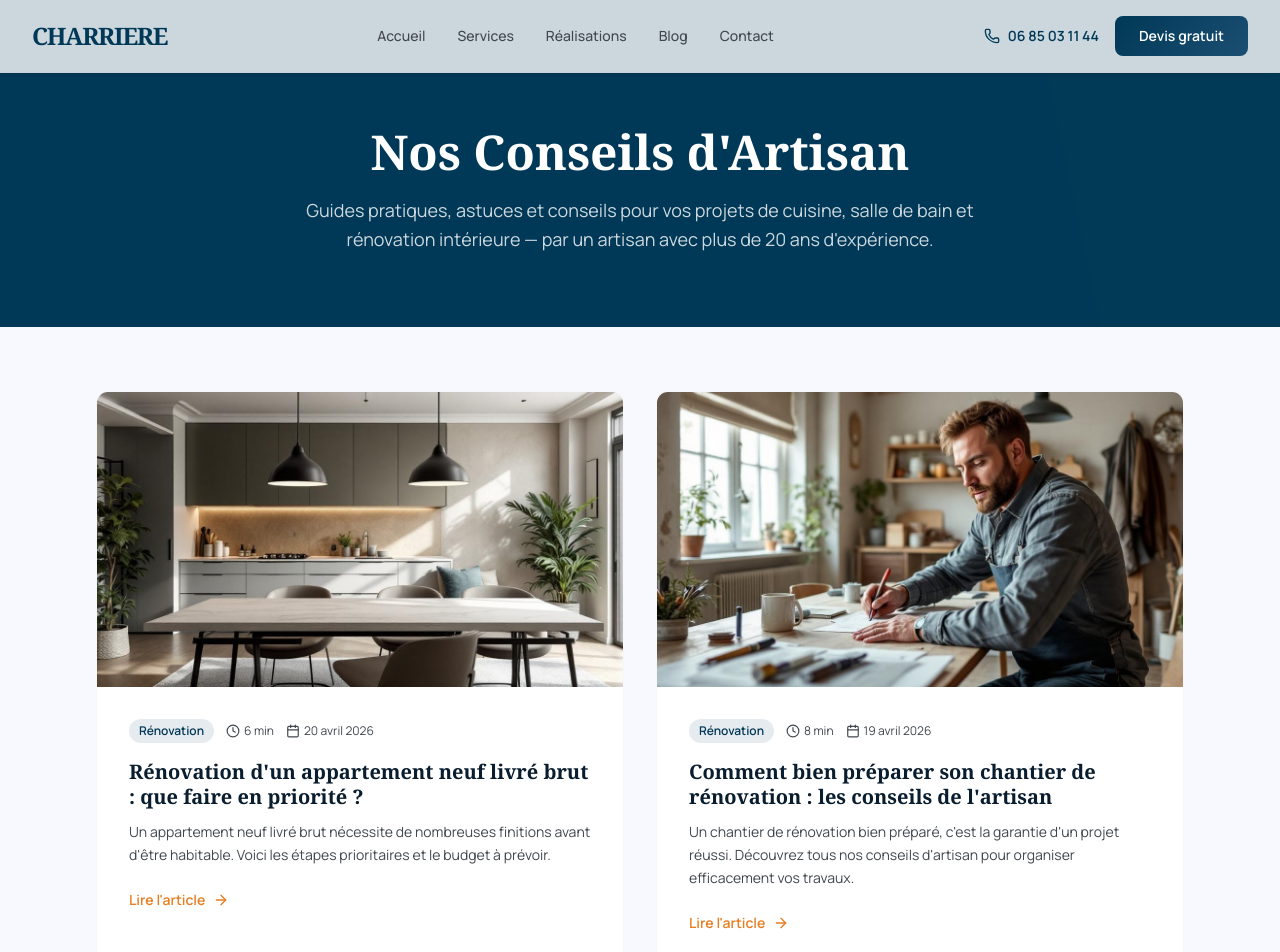
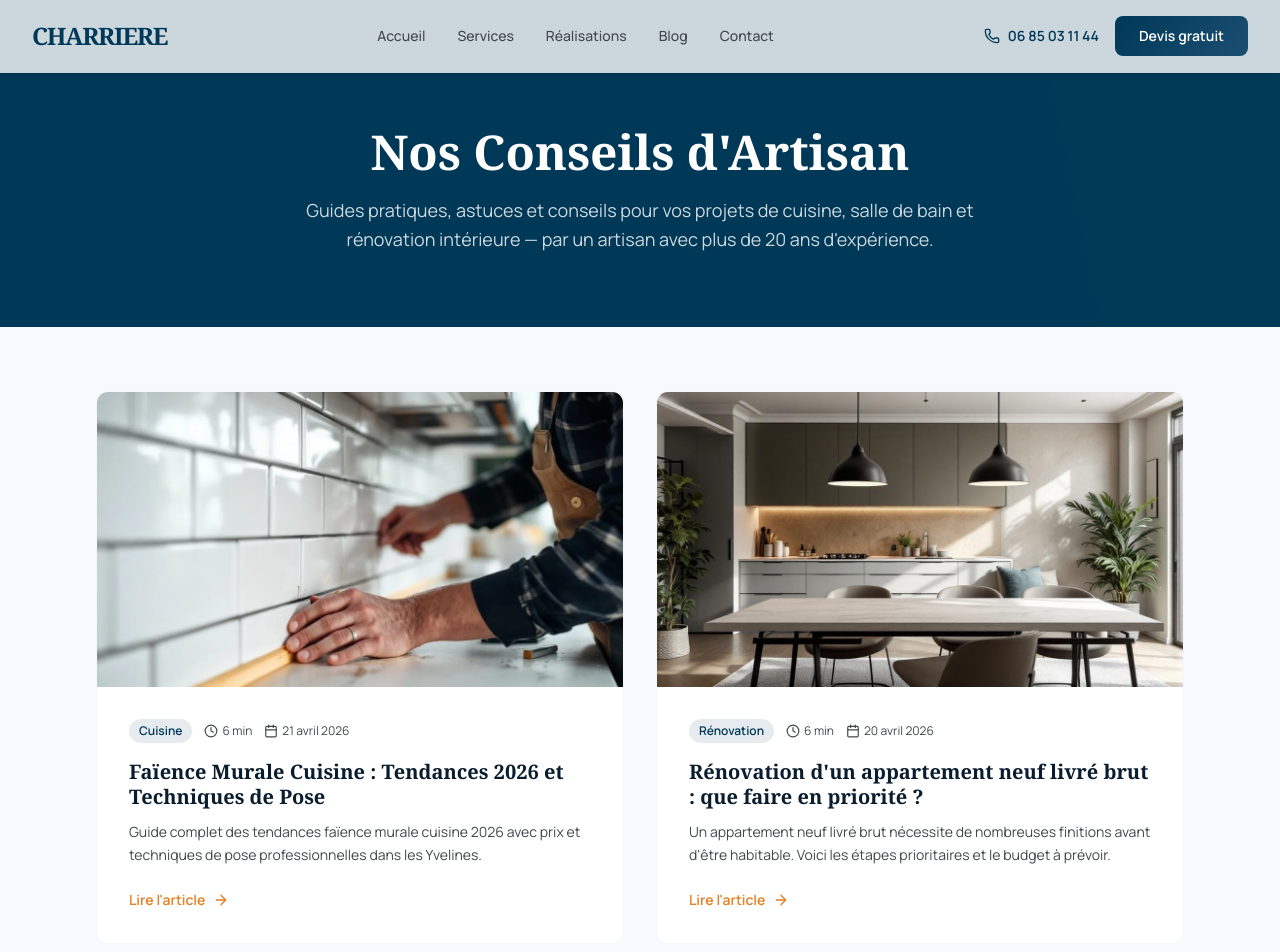
Before and after one commit to Thelastpirate1/charriere-site, a Next.js app: page /blog in a window 1280 px wide. Shown: the top 952 px of the page. Built offline with nearby package versions, Linux system fonts and the light colour scheme.

Commit message:
blog: ajout article - faience-murale-cuisine-tendances-pose-mantes-la-jolie

```diff
--- a/src/data/articles.ts
+++ b/src/data/articles.ts
@@ -15,6 +15,94 @@ export interface Article {
 
 export const articles: Article[] = [
   {
+    slug: "faience-murale-cuisine-tendances-pose-mantes-la-jolie",
+    title: "Faïence Murale Cuisine : Tendances 2026 et Techniques de Pose",
+    metaTitle: "Faïence Murale Cuisine — Tendances & Pose Zellige Métro | CHARRIERE SARL",
+    metaDescription:
+      "Découvrez les tendances faïence cuisine 2026 : zellige, métro, grand format. Prix, techniques de pose par nos artisans à Mantes-la-Jolie et Yvelines.",
+    keywords: ["faience-murale-cuisine","pose-carrelage-mural-cuisine","zellige-cuisine","carrelage-metro-cuisine","faience-grand-format","artisan-carreleur-mantes"],
+    excerpt:
+      "Guide complet des tendances faïence murale cuisine 2026 avec prix et techniques de pose professionnelles dans les Yvelines.",
+    publishedAt: "2026-04-21",
+    readTime: "6 min",
+    category: "Cuisine",
+    image: "/images/blog/faience-murale-cuisine-tendances-pose-mantes-la-jolie.webp",
+    imageAlt: "Faïence Murale Cuisine : Tendances 2026 et Techniques de Pose",
+    content: `La faïence murale transforme radicalement l'ambiance d'une cuisine. En 2026, trois tendances dominent le marché de la rénovation dans les Yvelines : le zellige artisanal, le carrelage métro revisité et les formats XXL. Chacune de ces options présente des spécificités techniques et esthétiques qui méritent une approche professionnelle.
+
+## Le Zellige : L'Élégance Artisanale en Cuisine
+
+Le zellige fait sensation dans les cuisines de Mantes-la-Jolie et des communes environnantes. Cette faïence marocaine artisanale séduit par ses irrégularités naturelles et ses reflets changeants selon la lumière.
+
+### Caractéristiques du Zellige
+
+Le zellige authentique présente une surface légèrement bombée avec des variations de teintes subtiles. Chaque carreau, façonné à la main, mesure généralement 5x5 cm ou 10x10 cm. Sa pose nécessite une expertise particulière car les épaisseurs peuvent varier légèrement d'un carreau à l'autre.
+
+Les couleurs traditionnelles incluent le blanc pur, le vert bouteille, le bleu cobalt et les tons terre. Pour une cuisine moderne à Poissy ou Saint-Germain-en-Laye, les nuances neutres comme le beige rosé ou le gris perle créent une atmosphère chaleureuse sans surcharger l'espace.
+
+### Prix et Pose du Zellige
+
+Le coût du zellige varie entre 45 et 85 euros le mètre carré fourni posé, selon la qualité et la provenance. La pose représente 40% du prix total car elle demande une grande précision. Le support doit être parfaitement plan, et l'utilisation d'une colle spéciale carrelage mural est indispensable.
+
+La technique de pose CHARRIERE SARL privilégie un joint fin de 2 à 3 mm maximum pour respecter l'esthétique traditionnelle. Le temps de séchage prolongé du zellige impose un planning de chantier adapté, généralement étalé sur trois jours pour une crédence standard.
+
+## Le Carrelage Métro : Un Classique Réinventé
+
+Le carrelage métro traverse les époques en se réinventant constamment. Dans les cuisines des Mureaux ou de Conflans-Sainte-Honorine, il apporte une touche vintage-chic particulièrement appréciée.
+
+### Évolutions Contemporaines du Métro
+
+Le format traditionnel 7,5x15 cm évolue vers des dimensions plus généreuses : 10x20 cm ou 15x30 cm. Ces nouveaux formats allongent visuellement l'espace et facilitent l'entretien quotidien. Les finitions se diversifient également : brillant classique, mat contemporain, ou relief subtil.
+
+La pose en quinconce reste la plus populaire, mais les poses verticales ou en chevron gagnent du terrain. À Sartrouville, nous observons une préférence marquée pour la pose verticale qui élance les petites cuisines.
+
+### Techniques de Pose Spécifiques
+
+La pose du métro demande une attention particulière à l'alignement. L'utilisation de croisillons adaptés garantit la régularité des joints. Pour un rendu professionnel, le démarrage doit s'effectuer par une ligne de niveau parfaitement tracée.
+
+Le coût moyen s'établit entre 25 et 45 euros le mètre carré posé, selon la qualité du carreau et la complexité de la pose. Les angles et découpes autour des prises électriques nécessitent un outillage professionnel pour éviter les éclats.
+
+## Faïence Grand Format : La Modernité Épurée
+
+Les carreaux grand format révolutionnent l'esthétique des cuisines modernes. Formats 30x90 cm, 40x120 cm ou même 60x120 cm créent des surfaces continues spectaculaires.
+
+### Avantages du Grand Format
+
+Moins de joints signifie moins d'entretien et une esthétique plus épurée. Dans une cuisine ouverte à Gargenville, un grand format imitation marbre ou béton ciré peut unifier visuellement l'espace avec le séjour.
+
+La pose grand format exige une planéité parfaite du support. Toute irrégularité se répercute sur l'alignement général. L'utilisation de plots de nivellement devient indispensable pour garantir un résultat impeccable.
+
+### Prix et Contraintes Techniques
+
+Le prix oscille entre 35 et 75 euros le mètre carré posé. La manipulation de carreaux lourds nécessite deux personnes et un équipement adapté. Les découpes se réalisent uniquement avec un matériel professionnel pour éviter les casses coûteuses.
+
+Le temps de pose s'allonge comparé aux formats traditionnels, mais le résultat final justifie cet investissement temporel supplémentaire.
+
+## Préparation du Support : Étape Cruciale
+
+Quelle que soit la faïence choisie, la préparation du support conditionne la durabilité de l'installation. Dans les maisons anciennes des Yvelines, cette étape prend une importance particulière.
+
+### Diagnostic et Préparation
+
+L'évaluation de l'ancien revêtement détermine la stratégie d'intervention. Peinture écaillée, ancien carrelage décollé ou mur humide nécessitent des traitements spécifiques avant la pose.
+
+L'application d'un primaire d'accrochage améliore considérablement l'adhérence de la colle. Cette étape, souvent négligée par les bricoleurs, représente pourtant 20% du succès de l'installation.
+
+### Étanchéité et Points Sensibles
+
+Les zones autour de l'évier et de la plaque de cuisson demandent une attention renforcée. L'utilisation de joints silicone alimentaire aux angles garantit une étanchéité durable.
+
+Les passages de gaines électriques nécessitent des découpes précises et une étanchéité parfaite pour éviter les infiltrations d'eau ou de graisse.
+
+## Entretien et Durabilité
+
+Chaque type de faïence demande un entretien adapté pour conserver son aspect d'origine. Le zellige nécessite des produits doux non acides, tandis que la faïence brillante supporte les nettoyants classiques.
+
+Les joints, points faibles de tout carrelage mural, bénéficient d'un traitement hydrofuge annuel pour préserver leur couleur et leur étanchéité.
+
+CHARRIERE SARL intervient dans tout le secteur de Mantes-la-Jolie pour la pose de faïence murale de cuisine. Notre expertise technique garantit un résultat durable et esthétique, adapté à votre budget et à vos goûts. Contactez-nous pour un devis gratuit et personnalisé de votre projet de rénovation.`,
+  },
+  {
     slug: "renovation-appartement-neuf-livre-brut-etapes-finitions",
     title: "Rénovation d'un appartement neuf livré brut : que faire en priorité ?",
     metaTitle: "Appartement Neuf Brut : Étapes de Finition après Promoteur | CHARRIERE SARL",
```
